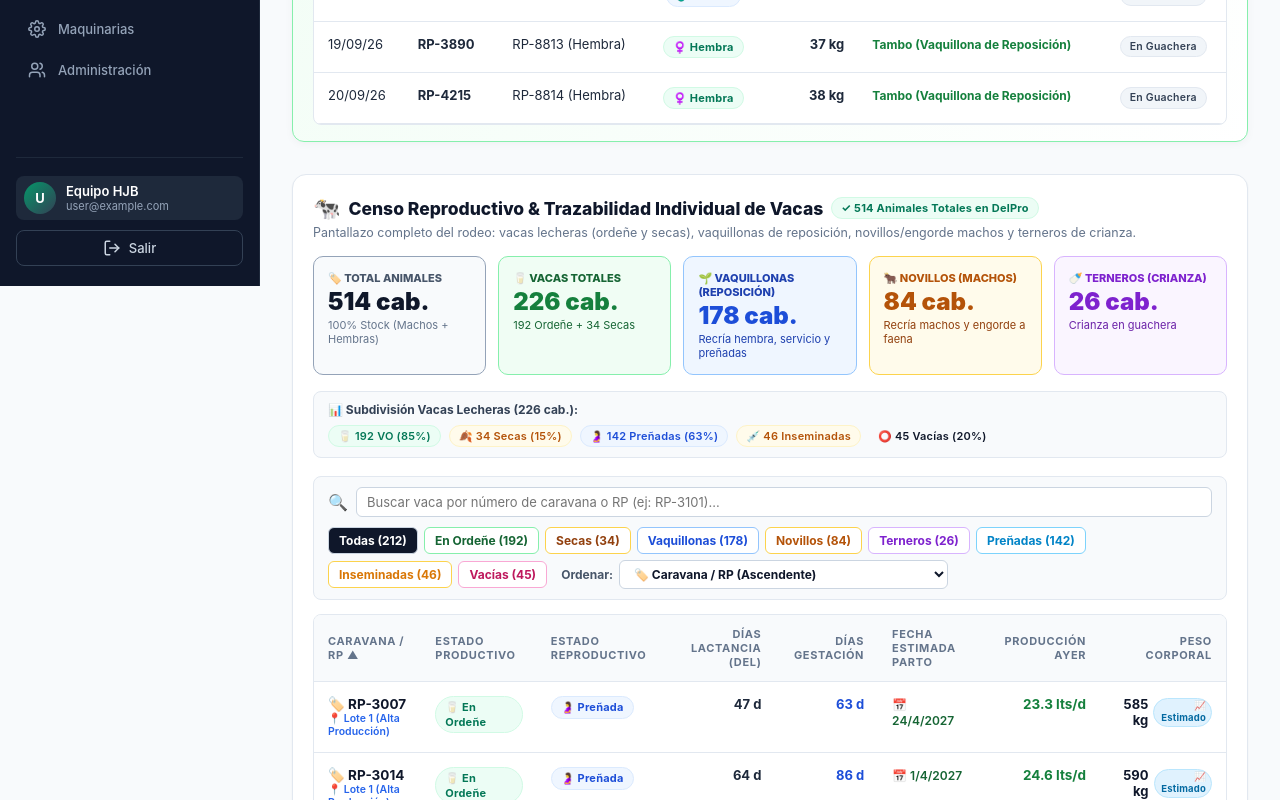
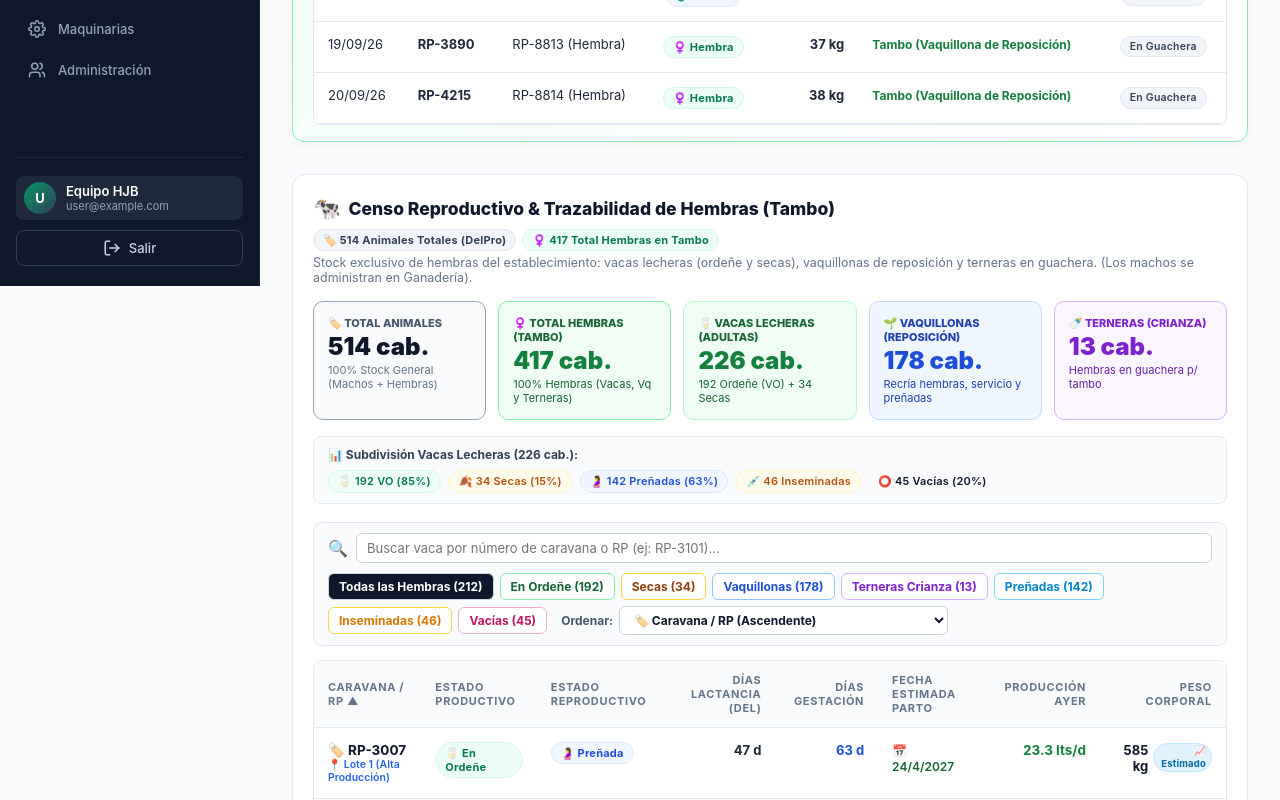
Before and after one commit to claudiobosio1970-stack/hjb-gestion, a Next.js app: page /tambo in a window 1280 px wide. Shown: the part 514-1314 px from the top of the page. Built offline with nearby package versions, Linux system fonts and the light colour scheme; no server answers; the database is empty; sample sign-in values are in the browser's storage.

Commit message:
feat(tambo-ganaderia): segregar hembras exclusivas en tambo y machos exclusivos en ganaderia con totales de 514, 417 y 97

```diff
--- a/src/app/tambo/page.tsx
+++ b/src/app/tambo/page.tsx
@@ -36,7 +36,7 @@ export default function TamboPage() {
 
   // Filtros individuales de vacas por RP
   const [busquedaVacaRP, setBusquedaVacaRP] = useState("");
-  const [filtroEstadoVaca, setFiltroEstadoVaca] = useState<"todas" | "en_ordenie" | "secas" | "vaquillonas" | "novillos" | "terneros" | "preniadas" | "inseminadas" | "vacias">("todas");
+  const [filtroEstadoVaca, setFiltroEstadoVaca] = useState<"todas" | "en_ordenie" | "secas" | "vaquillonas" | "terneras" | "preniadas" | "inseminadas" | "vacias">("todas");
   const [ordenCenso, setOrdenCenso] = useState<"rp_asc" | "del_desc" | "del_asc" | "litros_desc" | "litros_asc" | "parto_proximo" | "peso_desc" | "peso_asc">("rp_asc");
   const [elementosPorPagina, setElementosPorPagina] = useState(50);
   const [paginaVacas, setPaginaVacas] = useState(1);
@@ -159,21 +159,34 @@ export default function TamboPage() {
   const costoTotalDiaVO = Number((costoDiaVOSoja + costoDiaVOTrigo + costoDiaVOSilo + costoDiaVOMaiz).toFixed(2));
   const costoTotalRodeoDia = Math.round(costoTotalDiaVO * formDieta.vacasEnOrdeñe);
 
-  // Filtrado, ordenamiento y paginación del Censo Individual de Vacas
-  const vacasDetalle = censoRodeo.detalleVacas || [];
-  const totalRodeoGeneral = censoRodeo.totalRodeoGeneral || vacasDetalle.length || 514;
+  // Censo, segregación por sexo y trazabilidad del Tambo HJB:
+  // TOTAL ANIMALES (ESTABLECIMIENTO): 514 cabezas (100% stock DelPro: Machos + Hembras)
+  // TOTAL HEMBRAS (TAMBO): 417 cabezas (Vacas 226 + Vaquillonas 178 + Terneras crianza 13)
+  // TOTAL MACHOS (GANADERÍA): 97 cabezas (Novillos 84 + Terneros crianza 13)
+  const totalRodeoGeneral = (censoRodeo.totalRodeoGeneral && censoRodeo.totalRodeoGeneral >= 500)
+    ? censoRodeo.totalRodeoGeneral
+    : (delproConfig.datosSincronizados.censoRodeoTambo?.totalRodeoGeneral && delproConfig.datosSincronizados.censoRodeoTambo.totalRodeoGeneral >= 500)
+    ? delproConfig.datosSincronizados.censoRodeoTambo.totalRodeoGeneral
+    : 514;
+
   const vacasEnOrdenieCount = censoRodeo.vacasEnOrdenie || 192;
-  const vacasSecasCount = censoRodeo.vacasSecas || (totalRodeoGeneral > 200 ? 34 : 25);
-  const totalVacasAdultas = vacasEnOrdenieCount + vacasSecasCount;
-
-  const vaquillonasReposicionCount = censoRodeo.vaquillonasReposicion ||
-    vacasDetalle.filter(v => v.estadoProductivo === "Vaquillona" || (v.grupoDelPro || "").toLowerCase().includes("recria hembra") || (v.grupoDelPro || "").toLowerCase().includes("vq")).length || 178;
-
-  const novillosMachosCount = censoRodeo.novillosRecriaEngorde ||
-    vacasDetalle.filter(v => v.estadoProductivo === "Macho" || (v.grupoDelPro || "").toLowerCase().includes("recria machos") || (v.grupoDelPro || "").toLowerCase().includes("engorde")).length || 84;
-
-  const ternerosCrianzaCount = censoRodeo.ternerosCrianza ||
-    vacasDetalle.filter(v => v.estadoProductivo === "Crianza" || (v.grupoDelPro || "").toLowerCase().includes("crianza") || (v.grupoDelPro || "").toLowerCase().includes("guachera")).length || 26;
+  const vacasSecasCount = (censoRodeo.vacasSecas && censoRodeo.vacasSecas >= 25) ? censoRodeo.vacasSecas : 34;
+  const totalVacasAdultas = vacasEnOrdenieCount + vacasSecasCount; // 226
+
+  const vaquillonasReposicionCount = (censoRodeo.vaquillonasReposicion && censoRodeo.vaquillonasReposicion >= 100)
+    ? censoRodeo.vaquillonasReposicion
+    : 178;
+
+  const ternerasCrianzaHembrasCount = 13; // 50% de las 26 cabezas de crianza van a reposición lechera
+  const totalAnimalesHembra = totalVacasAdultas + vaquillonasReposicionCount + ternerasCrianzaHembrasCount; // 417
+  const totalAnimalesMacho = totalRodeoGeneral - totalAnimalesHembra; // 97
+
+  // EN TAMBO SOLO ESTÁN LAS HEMBRAS (los machos van a Ganadería):
+  const vacasDetalle = (censoRodeo.detalleVacas || []).filter((v) => {
+    const gr = (v.grupoDelPro || "").toLowerCase();
+    const esMacho = (v as any).sexo === "Macho" || v.estadoProductivo === "Macho" || gr.includes("macho") || gr.includes("engorde") || gr.includes("novill");
+    return !esMacho;
+  });
 
   const vacasFiltradas = vacasDetalle
     .filter((v) => {
@@ -183,8 +196,7 @@ export default function TamboPage() {
       if (filtroEstadoVaca === "en_ordenie") return v.estadoProductivo === "En Ordeñe";
       if (filtroEstadoVaca === "secas") return v.estadoProductivo === "Seca";
       if (filtroEstadoVaca === "vaquillonas") return v.estadoProductivo === "Vaquillona";
-      if (filtroEstadoVaca === "novillos") return v.estadoProductivo === "Macho" || (v.grupoDelPro || "").toLowerCase().includes("macho") || (v.grupoDelPro || "").toLowerCase().includes("engorde");
-      if (filtroEstadoVaca === "terneros") return v.estadoProductivo === "Crianza" || (v.grupoDelPro || "").toLowerCase().includes("crianza") || (v.grupoDelPro || "").toLowerCase().includes("guachera");
+      if (filtroEstadoVaca === "terneras") return v.estadoProductivo === "Crianza" || (v.grupoDelPro || "").toLowerCase().includes("crianza") || (v.grupoDelPro || "").toLowerCase().includes("guachera");
       if (filtroEstadoVaca === "preniadas") return v.estadoReproductivo === "Preñada";
       if (filtroEstadoVaca === "inseminadas") return v.estadoReproductivo === "Inseminada";
       if (filtroEstadoVaca === "vacias") return v.estadoReproductivo === "Vacía";
@@ -483,22 +495,27 @@ export default function TamboPage() {
         <div className="panel" style={{ padding: "20px" }}>
           <div style={{ display: "flex", justifyContent: "space-between", alignItems: "center", flexWrap: "wrap", gap: "12px", marginBottom: "16px" }}>
             <div>
-              <div style={{ display: "flex", alignItems: "center", gap: "8px" }}>
+              <div style={{ display: "flex", alignItems: "center", gap: "8px", flexWrap: "wrap" }}>
                 <span style={{ fontSize: "22px" }}>🐄</span>
                 <h2 style={{ fontSize: "17.5px", margin: 0, fontWeight: 800 }}>
-                  Censo Reproductivo & Trazabilidad Individual de Vacas
+                  Censo Reproductivo & Trazabilidad de Hembras (Tambo)
                 </h2>
-                <span className="pill badgeGreen" style={{ fontSize: "11px", fontWeight: 700 }}>
-                  ✓ {totalRodeoGeneral} Animales Totales en DelPro
-                </span>
+                <div style={{ display: "flex", gap: "6px", alignItems: "center", flexWrap: "wrap" }}>
+                  <span className="pill badgeSlate" style={{ fontSize: "11px", fontWeight: 700 }}>
+                    🏷️ {totalRodeoGeneral} Animales Totales (DelPro)
+                  </span>
+                  <span className="pill badgeGreen" style={{ fontSize: "11px", fontWeight: 700 }}>
+                    ♀️ {totalAnimalesHembra} Total Hembras en Tambo
+                  </span>
+                </div>
               </div>
               <p className="muted" style={{ fontSize: "12.5px", margin: "4px 0 0 0" }}>
-                Pantallazo completo del rodeo: vacas lecheras (ordeñe y secas), vaquillonas de reposición, novillos/engorde machos y terneros de crianza.
+                Stock exclusivo de hembras del establecimiento: vacas lecheras (ordeñe y secas), vaquillonas de reposición y terneras en guachera. (Los machos se administran en Ganadería).
               </p>
             </div>
           </div>
 
-          {/* 5 Tarjetas Principales del Rodeo General (DeLaval DelPro) */}
+          {/* 5 Tarjetas Principales del Tambo (Solo Hembras + Total General) */}
           <div style={{ display: "grid", gridTemplateColumns: "repeat(auto-fit, minmax(170px, 1fr))", gap: "12px", marginBottom: "16px" }}>
             <div style={{ background: "#f8fafc", border: "1.5px solid #94a3b8", padding: "14px", borderRadius: "10px" }}>
               <div style={{ fontSize: "11px", color: "var(--slate-600)", fontWeight: 800, textTransform: "uppercase" }}>🏷️ TOTAL ANIMALES</div>
@@ -506,47 +523,47 @@ export default function TamboPage() {
                 {totalRodeoGeneral} cab.
               </div>
               <div style={{ fontSize: "11px", color: "var(--slate-500)", marginTop: "2px" }}>
-                100% Stock (Machos + Hembras)
+                100% Stock General (Machos + Hembras)
               </div>
             </div>
 
             <div style={{ background: "#f0fdf4", border: "1.5px solid #86efac", padding: "14px", borderRadius: "10px" }}>
-              <div style={{ fontSize: "11px", color: "#166534", fontWeight: 800, textTransform: "uppercase" }}>🥛 VACAS TOTALES</div>
+              <div style={{ fontSize: "11px", color: "#166534", fontWeight: 800, textTransform: "uppercase" }}>♀️ TOTAL HEMBRAS (TAMBO)</div>
+              <div style={{ fontSize: "24px", fontWeight: 900, color: "#15803d", marginTop: "2px" }}>
+                {totalAnimalesHembra} cab.
+              </div>
+              <div style={{ fontSize: "11px", color: "#166534", marginTop: "2px" }}>
+                100% Hembras (Vacas, Vq y Terneras)
+              </div>
+            </div>
+
+            <div style={{ background: "#f0fdf4", border: "1px solid #bbf7d0", padding: "14px", borderRadius: "10px" }}>
+              <div style={{ fontSize: "11px", color: "#166534", fontWeight: 800, textTransform: "uppercase" }}>🥛 VACAS LECHERAS (ADULTAS)</div>
               <div style={{ fontSize: "24px", fontWeight: 900, color: "#15803d", marginTop: "2px" }}>
                 {totalVacasAdultas} cab.
               </div>
               <div style={{ fontSize: "11px", color: "#166534", marginTop: "2px" }}>
-                {vacasEnOrdenieCount} Ordeñe + {vacasSecasCount} Secas
-              </div>
-            </div>
-
-            <div style={{ background: "#eff6ff", border: "1.5px solid #93c5fd", padding: "14px", borderRadius: "10px" }}>
+                {vacasEnOrdenieCount} Ordeñe (VO) + {vacasSecasCount} Secas
+              </div>
+            </div>
+
+            <div style={{ background: "#eff6ff", border: "1px solid #bfdbfe", padding: "14px", borderRadius: "10px" }}>
               <div style={{ fontSize: "11px", color: "#1e40af", fontWeight: 800, textTransform: "uppercase" }}>🌱 VAQUILLONAS (REPOSICIÓN)</div>
               <div style={{ fontSize: "24px", fontWeight: 900, color: "#1d4ed8", marginTop: "2px" }}>
                 {vaquillonasReposicionCount} cab.
               </div>
               <div style={{ fontSize: "11px", color: "#1e40af", marginTop: "2px" }}>
-                Recría hembra, servicio y preñadas
-              </div>
-            </div>
-
-            <div style={{ background: "#fffbeb", border: "1.5px solid #fcd34d", padding: "14px", borderRadius: "10px" }}>
-              <div style={{ fontSize: "11px", color: "#b45309", fontWeight: 800, textTransform: "uppercase" }}>🐂 NOVILLOS (MACHOS)</div>
-              <div style={{ fontSize: "24px", fontWeight: 900, color: "#b45309", marginTop: "2px" }}>
-                {novillosMachosCount} cab.
-              </div>
-              <div style={{ fontSize: "11px", color: "#92400e", marginTop: "2px" }}>
-                Recría machos y engorde a faena
-              </div>
-            </div>
-
-            <div style={{ background: "#faf5ff", border: "1.5px solid #d8b4fe", padding: "14px", borderRadius: "10px" }}>
-              <div style={{ fontSize: "11px", color: "#7e22ce", fontWeight: 800, textTransform: "uppercase" }}>🍼 TERNEROS (CRIANZA)</div>
+                Recría hembras, servicio y preñadas
+              </div>
+            </div>
+
+            <div style={{ background: "#faf5ff", border: "1px solid #d8b4fe", padding: "14px", borderRadius: "10px" }}>
+              <div style={{ fontSize: "11px", color: "#7e22ce", fontWeight: 800, textTransform: "uppercase" }}>🍼 TERNERAS (CRIANZA)</div>
               <div style={{ fontSize: "24px", fontWeight: 900, color: "#7e22ce", marginTop: "2px" }}>
-                {ternerosCrianzaCount} cab.
+                {ternerasCrianzaHembrasCount} cab.
               </div>
               <div style={{ fontSize: "11px", color: "#6b21a8", marginTop: "2px" }}>
-                Crianza en guachera
+                Hembras en guachera p/ tambo
               </div>
             </div>
           </div>
@@ -640,7 +657,7 @@ export default function TamboPage() {
                   cursor: "pointer",
                 }}
               >
-                Todas ({censoRodeo.detalleVacas?.length || totalRodeoGeneral})
+                Todas las Hembras ({vacasDetalle.length || totalAnimalesHembra})
               </button>
               <button
                 type="button"
@@ -692,35 +709,19 @@ export default function TamboPage() {
               </button>
               <button
                 type="button"
-                onClick={() => { setFiltroEstadoVaca("novillos"); setPaginaVacas(1); }}
+                onClick={() => { setFiltroEstadoVaca("terneras"); setPaginaVacas(1); }}
                 style={{
                   padding: "5px 10px",
                   fontSize: "12px",
                   fontWeight: 700,
-                  background: filtroEstadoVaca === "novillos" ? "#b45309" : "#ffffff",
-                  color: filtroEstadoVaca === "novillos" ? "#ffffff" : "#b45309",
-                  border: "1px solid #fcd34d",
-                  borderRadius: "6px",
-                  cursor: "pointer",
-                }}
-              >
-                Novillos ({novillosMachosCount})
-              </button>
-              <button
-                type="button"
-                onClick={() => { setFiltroEstadoVaca("terneros"); setPaginaVacas(1); }}
-                style={{
-                  padding: "5px 10px",
-                  fontSize: "12px",
-                  fontWeight: 700,
-                  background: filtroEstadoVaca === "terneros" ? "#7e22ce" : "#ffffff",
-                  color: filtroEstadoVaca === "terneros" ? "#ffffff" : "#7e22ce",
+                  background: filtroEstadoVaca === "terneras" ? "#7e22ce" : "#ffffff",
+                  color: filtroEstadoVaca === "terneras" ? "#ffffff" : "#7e22ce",
                   border: "1px solid #d8b4fe",
                   borderRadius: "6px",
                   cursor: "pointer",
                 }}
               >
-                Terneros ({ternerosCrianzaCount})
+                Terneras Crianza ({ternerasCrianzaHembrasCount})
               </button>
               <button
                 type="button"
--- a/src/lib/delproData.ts
+++ b/src/lib/delproData.ts
@@ -131,6 +131,7 @@ export function parseDelProGrupoToCorralId(grupoNombre: string): "guachera" | "r
 
 export interface DelProSyncPayload {
   fechaSincronizacion: string;
+  totalRodeoGeneral?: number; // Total stock bovino general en DelPro (Machos + Hembras)
   litrosTotalesDia: number; // Litros totales medidos por caudalímetros DelPro / tanque
   vacasEnOrdeñe: number; // Vacas en lactancia activa según DelPro
   vacasSecasPreparto?: number;
@@ -877,16 +878,25 @@ export function initDelProFirestoreSync(onUpdate?: (config: DelProConfig) => voi
         const prom = Number(data.litrosPromedioVO ?? payload?.litrosPromedioVO ?? current.datosSincronizados.litrosPromedioVO);
 
         let censo = data.censoRodeoTambo || payload?.censoRodeoTambo || current.datosSincronizados.censoRodeoTambo;
-        if (censo && vacasVO > 0) {
+        const totalGeneral = Number(data.totalRodeoGeneral || payload?.totalRodeoGeneral || censo?.totalRodeoGeneral || 514);
+        if (censo) {
+          const secasNormalizadas = (censo.vacasSecas && censo.vacasSecas >= 25) ? censo.vacasSecas : 34;
+          const voNormalizadas = vacasVO > 0 ? vacasVO : (censo.vacasEnOrdenie || 192);
           censo = {
             ...censo,
-            vacasEnOrdenie: vacasVO,
-            totalVacasAdultas: vacasVO + (censo.vacasSecas || 25),
+            totalRodeoGeneral: totalGeneral >= 500 ? totalGeneral : 514,
+            vacasEnOrdenie: voNormalizadas,
+            vacasSecas: secasNormalizadas,
+            totalVacasAdultas: voNormalizadas + secasNormalizadas,
+            vaquillonasReposicion: censo.vaquillonasReposicion && censo.vaquillonasReposicion >= 100 ? censo.vaquillonasReposicion : 178,
+            ternerosCrianza: censo.ternerosCrianza || 26,
+            novillosRecriaEngorde: censo.novillosRecriaEngorde || 84,
           };
         }
 
         const payloadData: Partial<DelProSyncPayload> = {
           ...(payload || {}),
+          totalRodeoGeneral: totalGeneral >= 500 ? totalGeneral : 514,
           litrosTotalesDia: litros,
           vacasEnOrdeñe: vacasVO,
           litrosPromedioVO: prom,
@@ -980,11 +990,19 @@ export function propagarDatosDelProATodoElSistema(
   }
 
   // Asegurar consistencia absoluta entre vacasEnOrdeñe y el censo del rodeo
-  if (mergedDatos.censoRodeoTambo && mergedDatos.vacasEnOrdeñe > 0) {
+  if (mergedDatos.censoRodeoTambo) {
+    const totalG = Number(mergedDatos.totalRodeoGeneral || mergedDatos.censoRodeoTambo.totalRodeoGeneral || 514);
+    const secasG = (mergedDatos.censoRodeoTambo.vacasSecas && mergedDatos.censoRodeoTambo.vacasSecas >= 25) ? mergedDatos.censoRodeoTambo.vacasSecas : 34;
+    const voG = mergedDatos.vacasEnOrdeñe > 0 ? mergedDatos.vacasEnOrdeñe : 192;
     mergedDatos.censoRodeoTambo = {
       ...mergedDatos.censoRodeoTambo,
-      vacasEnOrdenie: mergedDatos.vacasEnOrdeñe,
-      totalVacasAdultas: mergedDatos.vacasEnOrdeñe + (mergedDatos.censoRodeoTambo.vacasSecas || mergedDatos.vacasSecasPreparto || 25),
+      totalRodeoGeneral: totalG >= 500 ? totalG : 514,
+      vacasEnOrdenie: voG,
+      vacasSecas: secasG,
+      totalVacasAdultas: voG + secasG,
+      vaquillonasReposicion: mergedDatos.censoRodeoTambo.vaquillonasReposicion && mergedDatos.censoRodeoTambo.vaquillonasReposicion >= 100 ? mergedDatos.censoRodeoTambo.vaquillonasReposicion : 178,
+      ternerosCrianza: mergedDatos.censoRodeoTambo.ternerosCrianza || 26,
+      novillosRecriaEngorde: mergedDatos.censoRodeoTambo.novillosRecriaEngorde || 84,
     };
   }
 
```
Also changed, not shown: src/app/ganaderia/page.tsx (+65 -25 lines).
